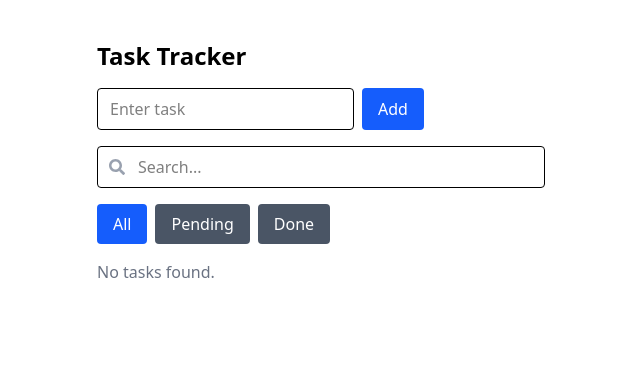
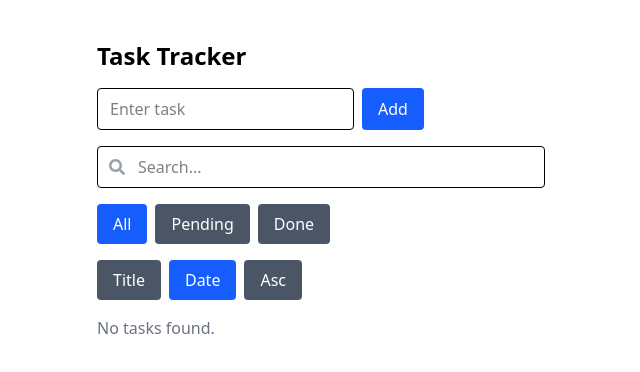
Before and after one commit to Biraj-Thapa/task_tracker, a React (Vite) app: page / in a window 1280 px wide. Shown: the top 372 px of the page, without its empty margins (319-959 px from the left). Built offline with nearby package versions, Linux system fonts and the light colour scheme.

Commit message:
sorting added

```diff
--- a/src/App.jsx
+++ b/src/App.jsx
@@ -4,11 +4,14 @@ import TaskForm from "./components/TaskForm";
 import TaskList from "./components/TaskList";
 import FilterBar from "./components/FilterBar";
 import SearchInput from "./components/ui/SearchInput";
+import SortBar from "./components/SortBar";
 
 const App = () => {
   const [tasks, setTasks] = useState([]);
   const [filter, setFilter] = useState("All");
   const [search, setSearch] = useState("");
+  const [sortBy, setSortBy] = useState("date");
+  const [sortOrder, setSortOrder] = useState("asc");
 
   useEffect(() => {
     setTasks(getTasks());
@@ -48,6 +51,16 @@ const App = () => {
     return matchesFilter && matchesSearch;
   });
 
+  const sortedTasks = [...filteredTasks].sort((a, b) => {
+    if (sortBy === "title") {
+      if (sortOrder === "asc") return a.title.localeCompare(b.title);
+      else return b.title.localeCompare(a.title);
+    } else {
+      if (sortOrder === "asc") return a.createdAt - b.createdAt;
+      else return b.createdAt - a.createdAt;
+    }
+  });
+
   return (
     <div className="max-w-md mx-auto mt-10">
       <h1 className="text-2xl font-bold mb-4">Task Tracker</h1>
@@ -64,8 +77,16 @@ const App = () => {
         activeFilter={filter}
         onChange={setFilter}
       />
+
+      <SortBar
+        sortBy={sortBy}
+        sortOrder={sortOrder}
+        onSortByChange={setSortBy}
+        onSortOrderChange={setSortOrder}
+      />
+
       <TaskList
-        tasks={filteredTasks}
+        tasks={sortedTasks}
         onDelete={deleteTask}
         onToggle={toggleStatus}
       />
--- /dev/null
+++ b/src/components/SortBar.jsx
@@ -0,0 +1,28 @@
+import Button from "./ui/Button";
+
+const SortBar = ({ sortBy, sortOrder, onSortByChange, onSortOrderChange }) => {
+  return (
+    <div className="flex gap-2 mb-4">
+      <Button
+        variant={sortBy === "title" ? "primary" : "secondary"}
+        onClick={() => onSortByChange("title")}
+      >
+        Title
+      </Button>
+      <Button
+        variant={sortBy === "date" ? "primary" : "secondary"}
+        onClick={() => onSortByChange("date")}
+      >
+        Date
+      </Button>
+      <Button
+        variant="secondary"
+        onClick={() => onSortOrderChange(sortOrder === "asc" ? "desc" : "asc")}
+      >
+        {sortOrder === "asc" ? "Asc" : "Desc"}
+      </Button>
+    </div>
+  );
+};
+
+export default SortBar;
```
